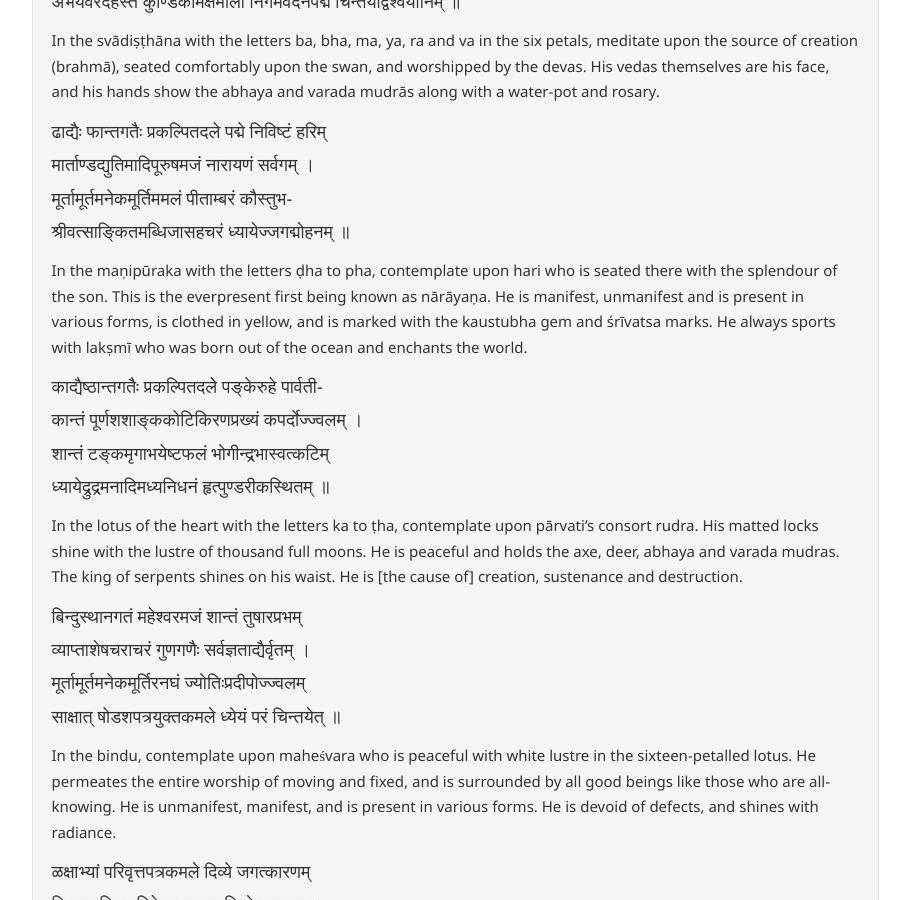
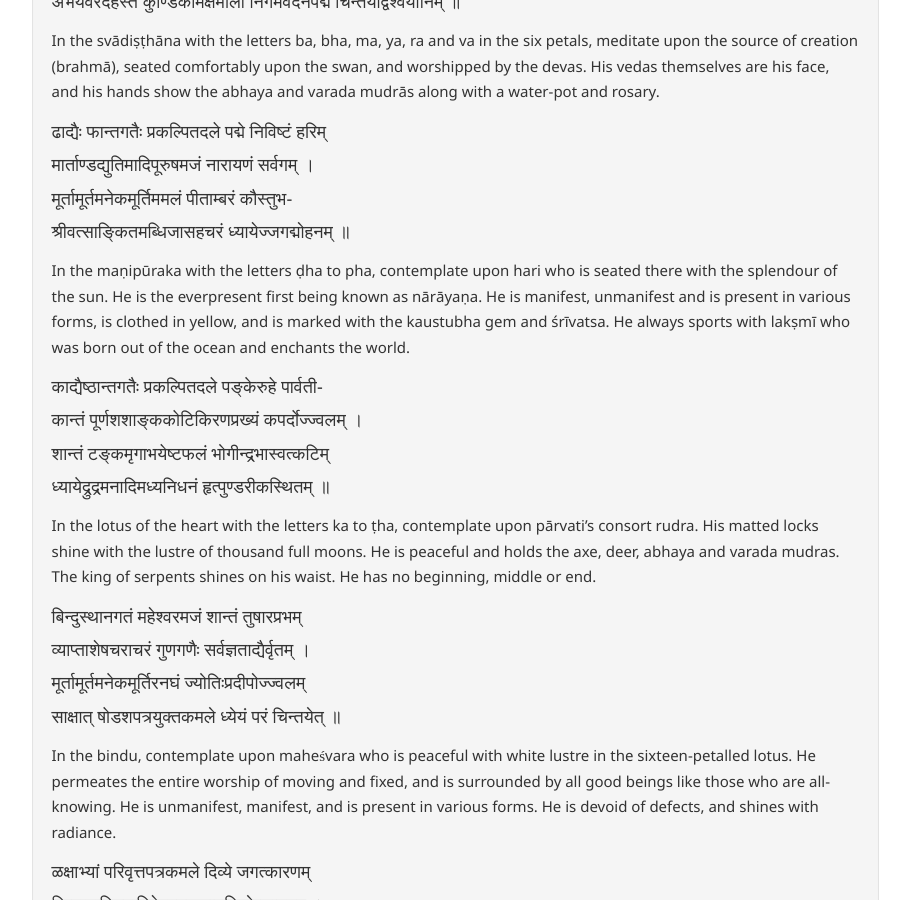
Before and after one commit to aupasana/aupasana.github.io, a Jekyll site: the page built from _posts/spiritual-2016/2016-03-01-matrika.md, in a window 1280 px wide and 900 px high, scrolled down 1457 px. Shown: the whole window, without its empty margins (276-1186 px from the left). Built offline with Jekyll 4.4.1, drawn with Linux system fonts in a browser that asks for light colours; nearby versions of some CDN libraries; comment, search, counter and statistics services are not loaded.

Commit message:
update content

```diff
--- a/_posts/spiritual-2016/2016-03-01-matrika.md
+++ b/_posts/spiritual-2016/2016-03-01-matrika.md
@@ -88,9 +88,9 @@ abhaya and varada mudrās along with a water-pot and rosary.
 </div>
 
 In the maṇipūraka with the letters ḍha to pha, contemplate upon hari who is seated there
-with the splendour of the son. This is the everpresent first being known as nārāyaṇa.
+with the splendour of the sun. He is the everpresent first being known as nārāyaṇa.
 He is manifest, unmanifest and is present in various forms, is clothed in yellow, and is marked
-with the kaustubha gem and śrīvatsa marks. He always sports with lakṣmī who was born out
+with the kaustubha gem and śrīvatsa. He always sports with lakṣmī who was born out
 of the ocean and enchants the world.
 
 <div class="sanskrit">
@@ -102,8 +102,8 @@ of the ocean and enchants the world.
 
 In the lotus of the heart with the letters ka to ṭha, contemplate upon pārvati's consort rudra.
 His matted locks shine with the lustre of thousand full moons. He is peaceful and holds the
-axe, deer, abhaya and varada mudras. The king of serpents shines on his waist.
-He is [the cause of] creation, sustenance and destruction.
+axe, deer, abhaya and varada mudras. The king of serpents shines on his waist. He has no
+beginning, middle or end.
 
 <div class="sanskrit">
 बिन्दुस्थानगतं महेश्वरमजं शान्तं तुषारप्रभम्
```
